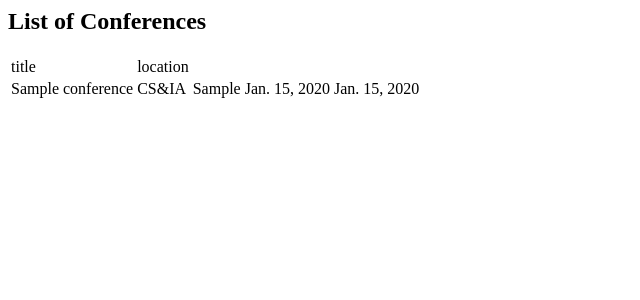
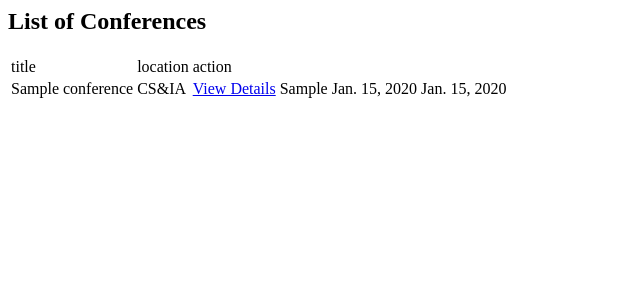
Before and after one commit to MontaCHOUIG/Workshop_django, a Django app: page /conferences/get_all_conferences/ in a window 1280 px wide. Shown: the top 300 px of the page, without its empty margins (0-640 px from the left). Run offline with Django 5.2, Linux system fonts and the light colour scheme; tables that the repository leaves empty hold one stand-in row (values such as "Sample post").

Commit message:
Refactor URL routing and views for conferences; add ConferenceList and ConferenceDetails views, and update templates for better structure and functionality.

```diff
--- a/gestionconference/ConferenceApp/urls.py
+++ b/gestionconference/ConferenceApp/urls.py
@@ -1,8 +1,12 @@
 
 
 from django.urls import path
-from . import views
+from .views import *
+
 
 urlpatterns = [
-   path('get_all_conferences/', views.get_all_conferences, name='get_all_conferences'),
+  # path('get_all_conferences/', views.get_all_conferences, name='get_all_conferences'),
+  path('get_all_conferences/', ConferenceList.as_view(), name='conference-list'),
+  path('conference-details/<int:conference_id>/', ConferenceDetails.as_view(), name='conference-details'),
+
 ]
--- a/gestionconference/ConferenceApp/views.py
+++ b/gestionconference/ConferenceApp/views.py
@@ -1,9 +1,28 @@
 from django.shortcuts import render
+from django.urls import reverse_lazy
 
 from .models import Conference
+from django.views.generic import ListView , DetailView , CreateView
 
 def get_all_conferences(request):
     conferences = Conference.objects.all()
     return render(request, 'conference/conferences_list.html', {'conferences': conferences})
 
 # Create your views here.
+class ConferenceList(ListView):
+    model = Conference
+    context_object_name = 'conferences'
+    ordering = ['start_date']
+    template_name = 'conference/conferences_list.html'
+
+class ConferenceDetails(DetailView):
+    model = Conference
+    context_object_name = 'conference'
+    template_name = 'conference/conference-details.html'
+    pk_url_kwarg = 'conference_id'
+
+class ConferenceCreate(CreateView):
+    model=Conference
+    template_name='conference/conference_form.html'
+    fields='__all__'
+    success_url=reverse_lazy('conference-list')
--- /dev/null
+++ b/gestionconference/gestionconference/Templates/conference/conference-details.html
@@ -0,0 +1 @@
+<h1>hello {{ conference.name }}!</h1>
--- a/gestionconference/gestionconference/Templates/conference/conferences_list.html
+++ b/gestionconference/gestionconference/Templates/conference/conferences_list.html
@@ -3,13 +3,18 @@
   <tr>
     <td>title</td>
     <td>location</td>
+    <td>action</td>
   </tr>
   {% for c in conferences%}
 
   <tr>
     <td>{{ c.name }}</td>
     <td>{{ c.theme }}</td>
+    <td>
+      <a href="{% url 'conference-details' c.conference_id %}">View Details</a>
+    </td>
     <td>{{ c.location }}</td>
+
     <td>{{ c.start_date }}</td>
     <td>{{ c.end_date }}</td>
   </tr>
```
